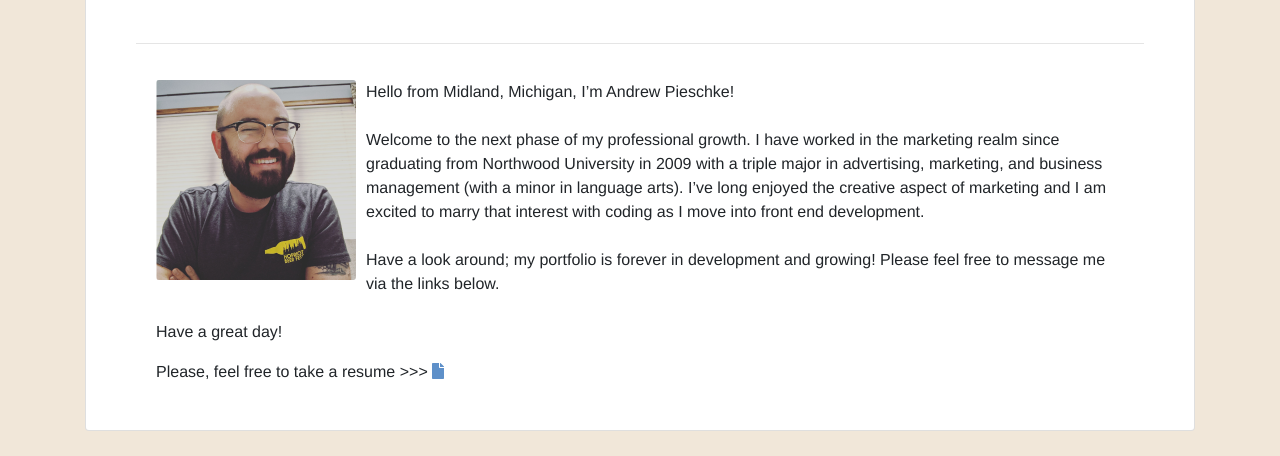
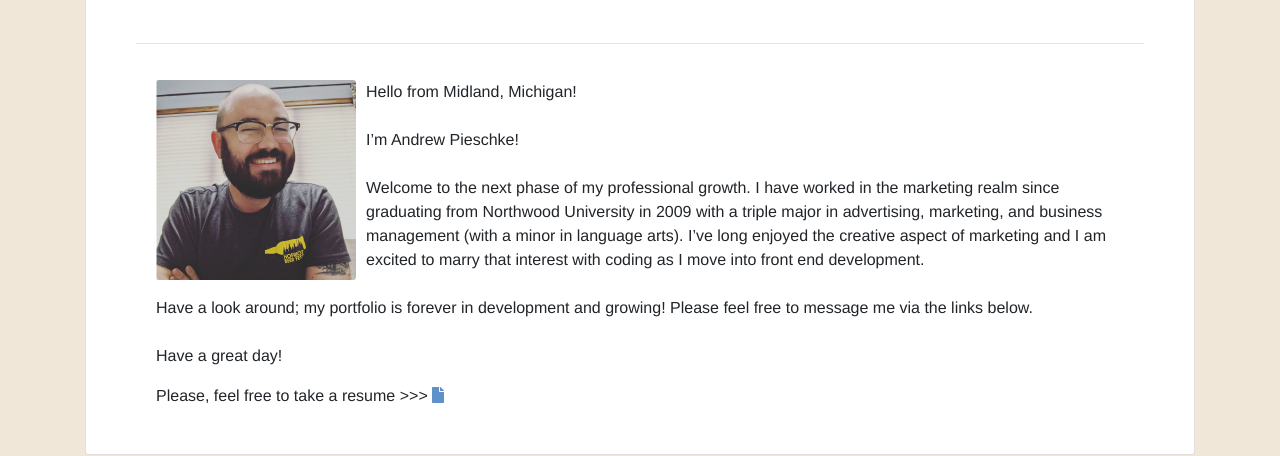
Before and after one commit to ampieschke/PieschkePort, a plain HTML site: page index.html in a window 1280 px wide. Shown: the part 141-597 px from the top of the page. Drawn offline with nearby package versions, Linux system fonts and the light colour scheme.

Commit message:
added screenshot to read me and adjusted some minor text

```diff
--- a/index.html
+++ b/index.html
@@ -49,7 +49,10 @@
       <div class="card-body">
         <p class="card-text">
           <img class="card-img" src="Assets\Drew.png" alt="Bald 30 year old with glasses" />Hello from Midland,
-          Michigan, I’m Andrew Pieschke!
+          Michigan!
+          <br>
+          <br>
+          I’m Andrew Pieschke!
           <br />
           <br />
           Welcome to the next phase of my professional
```
Also changed, not shown: readme.md.
